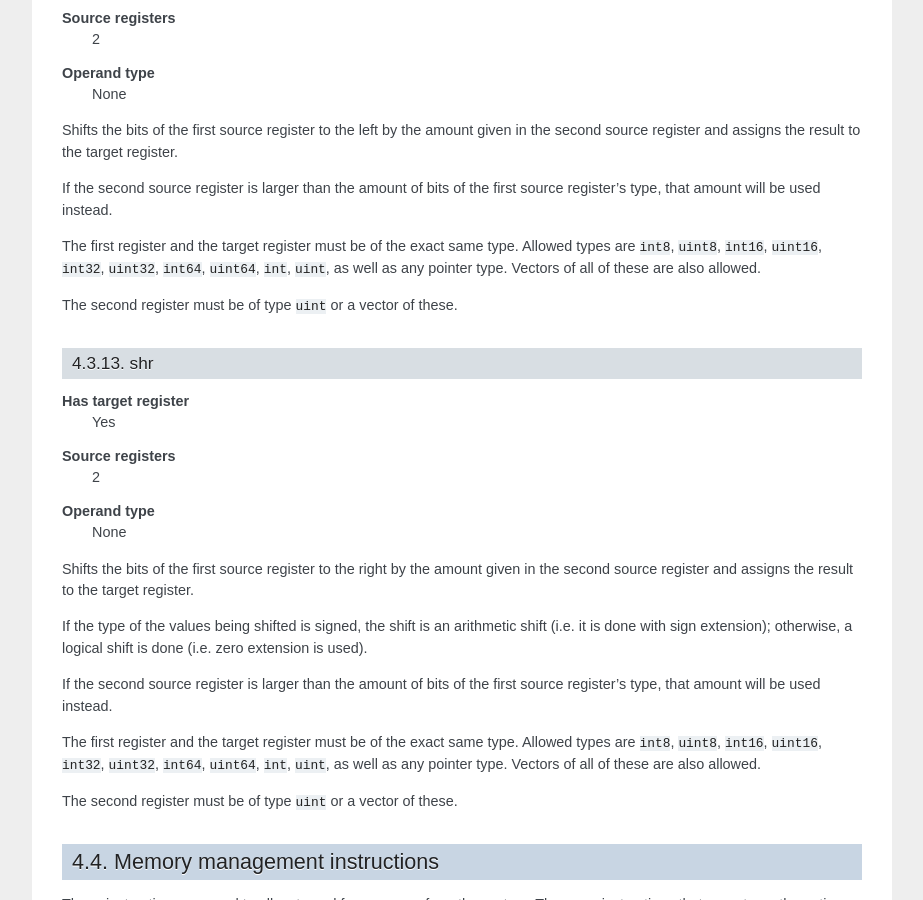
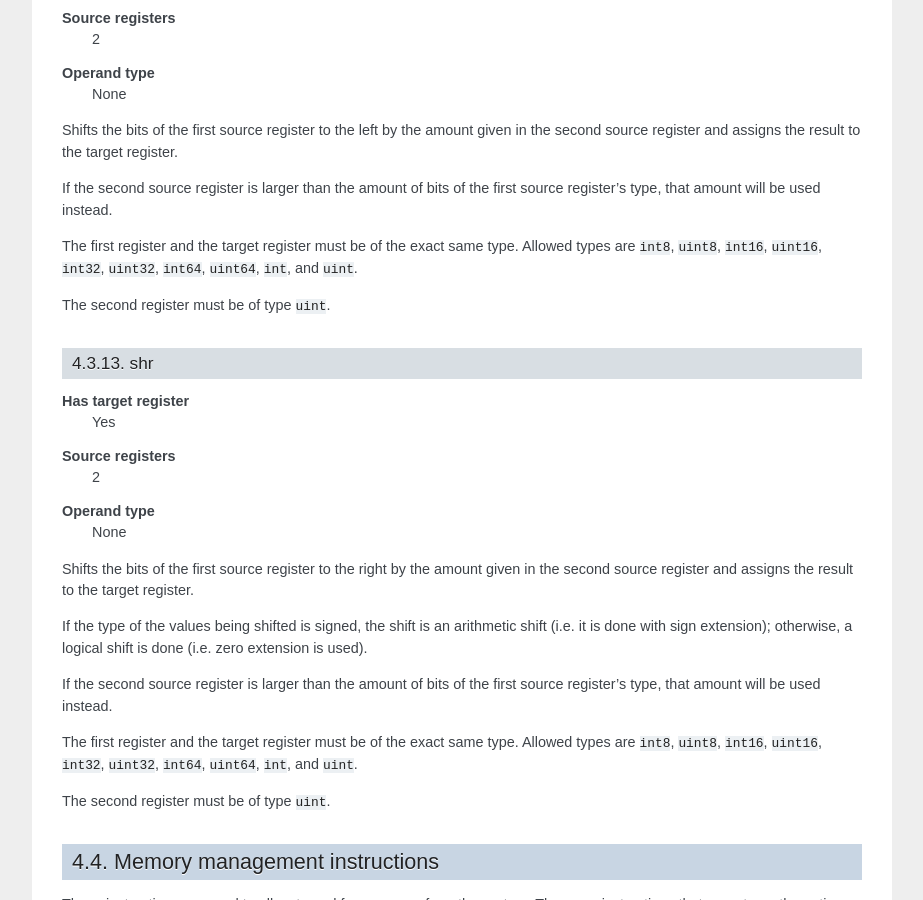
Before and after one commit to lycus/mci, a Sphinx documentation site: the page built from docs/instruction_set.rst, in a window 1280 px wide and 900 px high, scrolled down 13134 px. Shown: the whole window, without its empty margins (198-1121 px from the left). Built offline with Sphinx 7.4.7, drawn with Linux system fonts in a browser that asks for light colours; some of the changed text lies outside the part shown.

Commit message:
Doc fixes.

```diff
--- a/docs/instruction_set.rst
+++ b/docs/instruction_set.rst
@@ -675,10 +675,9 @@ source register's type, that amount will be used instead.
 
 The first register and the target register must be of the exact same type.
 Allowed types are ``int8``, ``uint8``, ``int16``, ``uint16``, ``int32``,
-``uint32``, ``int64``, ``uint64``, ``int``, ``uint``, as well as any pointer
-type. Vectors of all of these are also allowed.
-
-The second register must be of type ``uint`` or a vector of these.
+``uint32``, ``int64``, ``uint64``, ``int``, and ``uint``.
+
+The second register must be of type ``uint``.
 
 shr
 ---
@@ -702,10 +701,9 @@ source register's type, that amount will be used instead.
 
 The first register and the target register must be of the exact same type.
 Allowed types are ``int8``, ``uint8``, ``int16``, ``uint16``, ``int32``,
-``uint32``, ``int64``, ``uint64``, ``int``, ``uint``, as well as any pointer
-type. Vectors of all of these are also allowed.
-
-The second register must be of type ``uint`` or a vector of these.
+``uint32``, ``int64``, ``uint64``, ``int``, and ``uint``.
+
+The second register must be of type ``uint``.
 
 Memory management instructions
 ++++++++++++++++++++++++++++++
@@ -1659,7 +1657,6 @@ The following conversions are valid:
 * ``T*`` -> ``uint`` or ``int`` for any ``T``.
 * ``uint`` or ``int`` -> ``T*`` for any ``T``.
 * ``T&`` -> ``U&`` for any ``T`` and any ``U``.
-* ``T[E]`` -> ``U[E]`` for any valid ``T`` -> ``U`` conversion.
 * ``R1(T1, ...)`` -> ``R2(U1, ...)`` for any ``R1``, any ``R2``, and any
   amount and type of ``T`` \ :sub:`n` and ``U`` \ :sub:`m`.
 * ``R(T1, ...)`` -> ``U*`` for any ``R``, any amount and type of ``T``
```
Also changed, not shown: other parts of docs/instruction_set.rst (+2 -2 lines).
